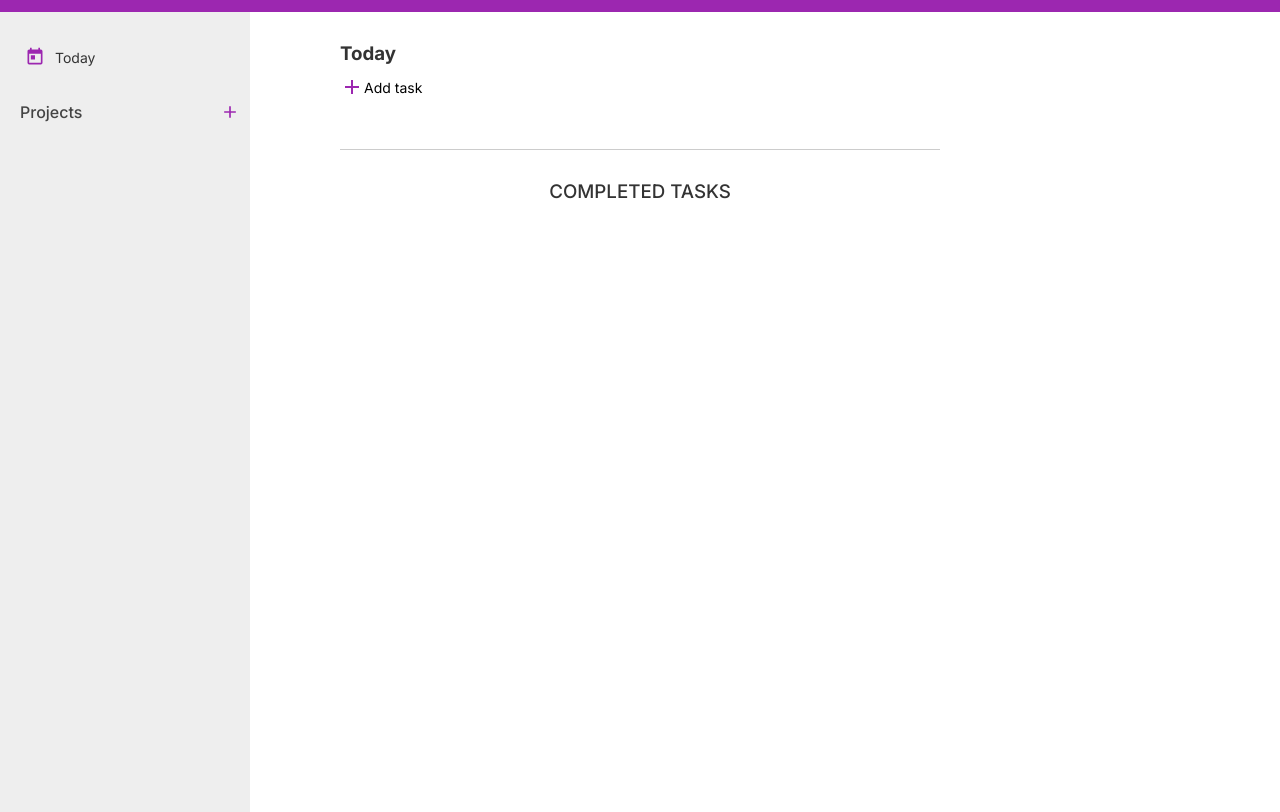
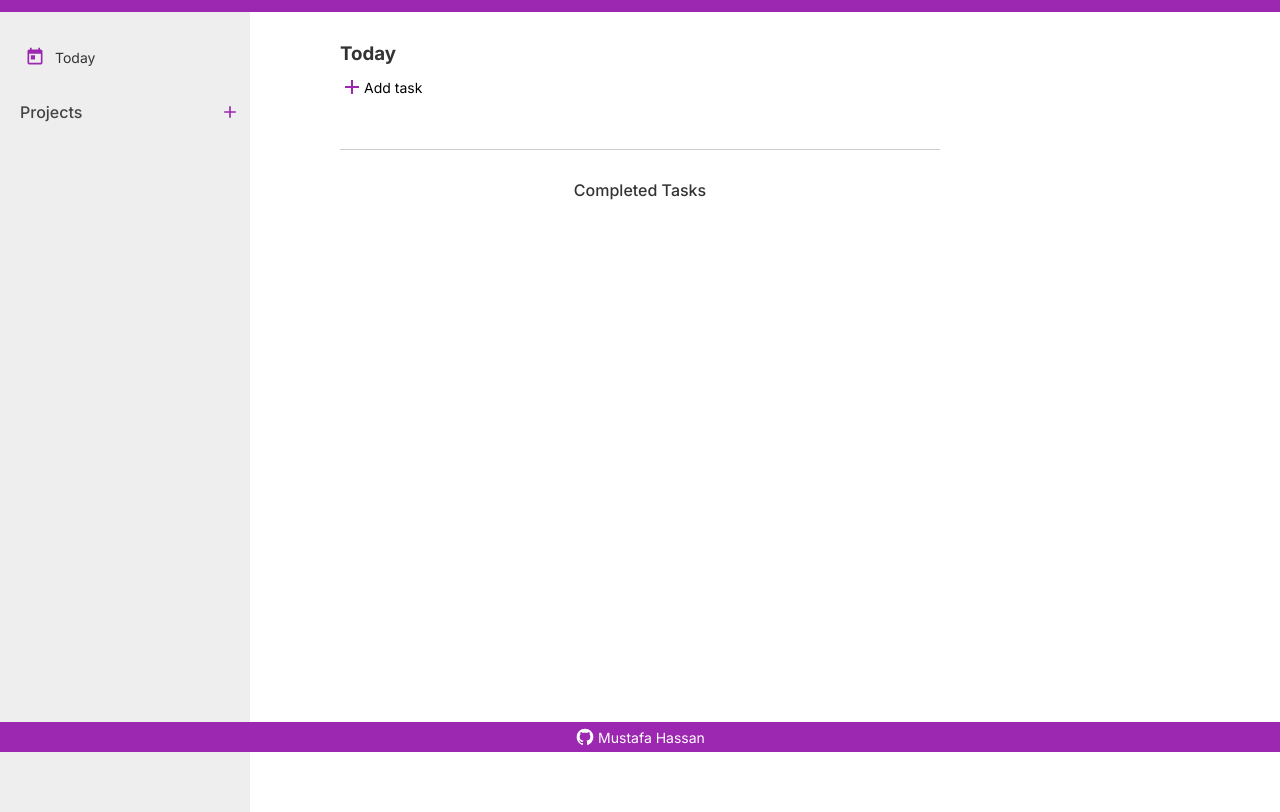
Before and after one commit to mustafa7assan/todo-list, a website built with webpack: page dist/index.html in a window 1280 px wide. Shown: the part 48-860 px from the top of the page. Built offline with nearby package versions, Linux system fonts and the light colour scheme; files whose address does not match are found by name.

Commit message:
Add footer section

```diff
--- a/src/components/TaskManager.js
+++ b/src/components/TaskManager.js
@@ -62,7 +62,7 @@ class taskManager {
     const tasksContainer = document.querySelector(".tasks-container");
     const dones = document.querySelector(".dones-container");
     tasksContainer.innerHTML = "";
-    dones.innerHTML = "<h3>COMPLETED TASKS</h3>";
+    dones.innerHTML = "<h4>Completed Tasks</h4>";
     const tasks = this.getTaskFromStorage() || [];
     for (let i = 0; i < tasks.length; i++) {
       const task = tasks[i];
--- /dev/null
+++ b/src/components/footer.js
@@ -0,0 +1,13 @@
+import img from "../img/github.svg";
+const footer = () => {
+  const footer = document.createElement("footer");
+  const html = `
+  <a href="#">
+    <img src="${img}" class="icon" alt="" />
+    Mustafa Hassan</a
+  >`;
+  footer.insertAdjacentHTML("afterbegin", html);
+  return footer;
+};
+
+export default footer;
--- a/src/css/style.css
+++ b/src/css/style.css
@@ -10,6 +10,8 @@ body {
   background-color: #fff;
   color: #333;
   font-family: "Inter", sans-serif;
+  position: relative;
+  min-height: 100vh;
 }
 
 .hidden {
@@ -55,6 +57,7 @@ nav {
 }
 main {
   margin-top: 30px;
+  padding-bottom: 50px;
 }
 .btn {
   border: none;
@@ -138,13 +141,13 @@ select:focus {
   padding-top: 30px;
   border-top: 1px solid #ccc;
 }
-.dones-container > h3 {
+.dones-container > h4 {
   text-align: center;
   font-weight: 500;
   margin-bottom: 30px;
 }
 .dones-container .task-card {
-  background-color: #eee;
+  background-color: #ccc;
 }
 .task-card {
   border: 1px solid #ccc;
@@ -162,13 +165,13 @@ select:focus {
   height: 20px;
 }
 .high {
-  border-left: 8px solid #e91e63;
+  border-left: 5px solid #e91e63;
 }
 .medium {
-  border-left: 8px solid #f5e93f;
+  border-left: 5px solid #f5e93f;
 }
 .low {
-  border-left: 8px solid #00d1ff;
+  border-left: 5px solid #00d1ff;
 }
 .task-card .task-content {
   flex: 2;
@@ -343,6 +346,29 @@ aside {
 .show {
   display: block;
 }
+footer {
+  width: 100%;
+  position: absolute;
+  bottom: 0;
+  display: flex;
+  align-items: center;
+  justify-content: center;
+  padding: 5px;
+  background-color: var(--main-bg-color);
+}
+footer a {
+  text-decoration: none;
+  font-family: inherit;
+  color: #fff;
+  font-size: 14px;
+  display: flex;
+  align-items: center;
+  gap: 3px;
+}
+footer a .icon {
+  height: 20px;
+  width: 20px;
+}
 @media screen and (max-width: 1200px) {
   aside {
     position: absolute;
--- a/src/index.js
+++ b/src/index.js
@@ -1,7 +1,7 @@
 import "./css/style.css";
 import header from "./components/header";
 import main from "./components/main";
-import Project from "./components/Project";
+import footer from "./components/footer";
 import aside from "./components/aside";
 import currentProject from "./components/currentProject";
 import projectManager from "./components/projectManager";
@@ -9,6 +9,7 @@ const app = document.querySelector(".app");
 app.appendChild(header());
 app.appendChild(main());
 app.appendChild(aside());
+app.appendChild(footer());
 projectManager.addProject("today");
 const today = projectManager.getProject("today");
 currentProject.project = today;
```
Also changed, not shown: dist/9c195d37bdbf84cf51c2.svg (added), dist/main.js, src/img/github.svg (added).
